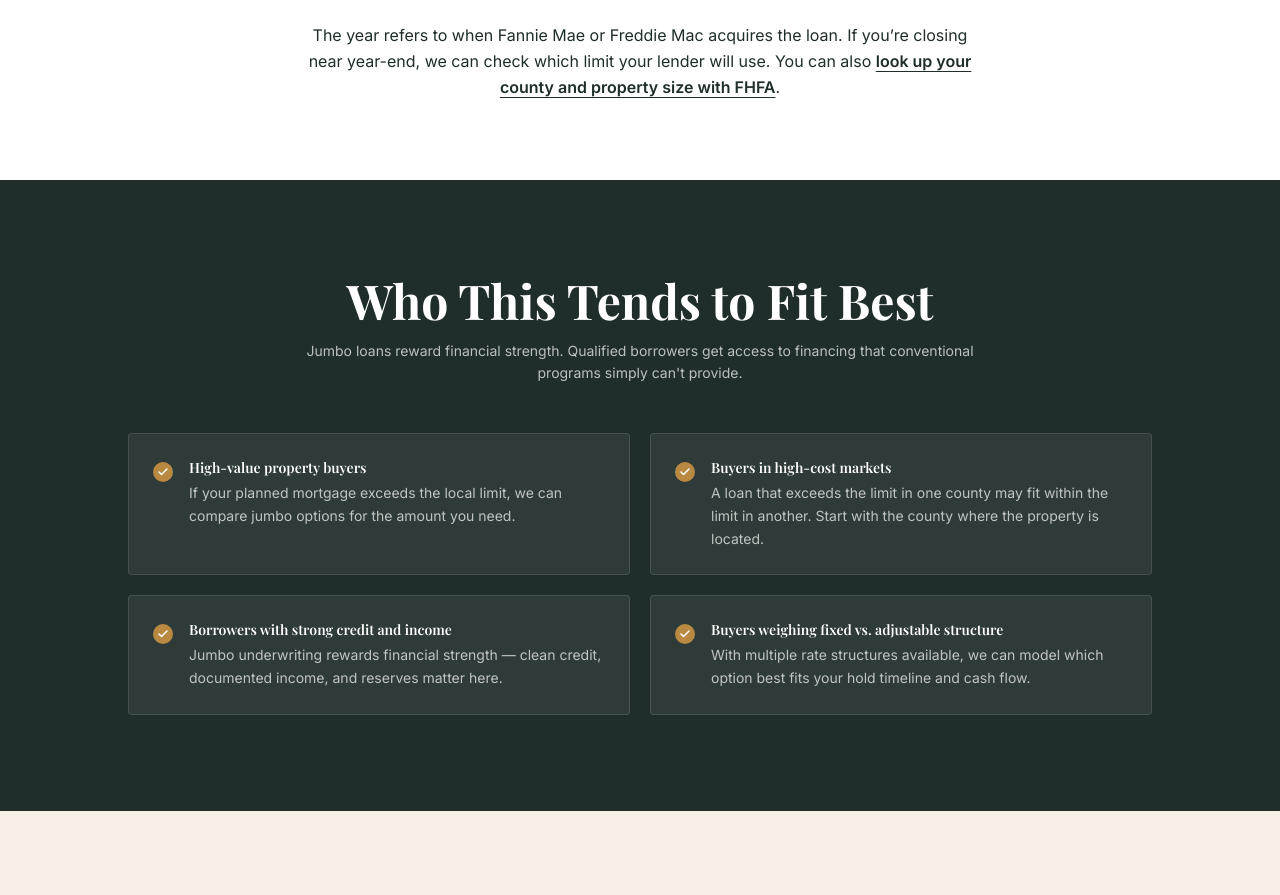
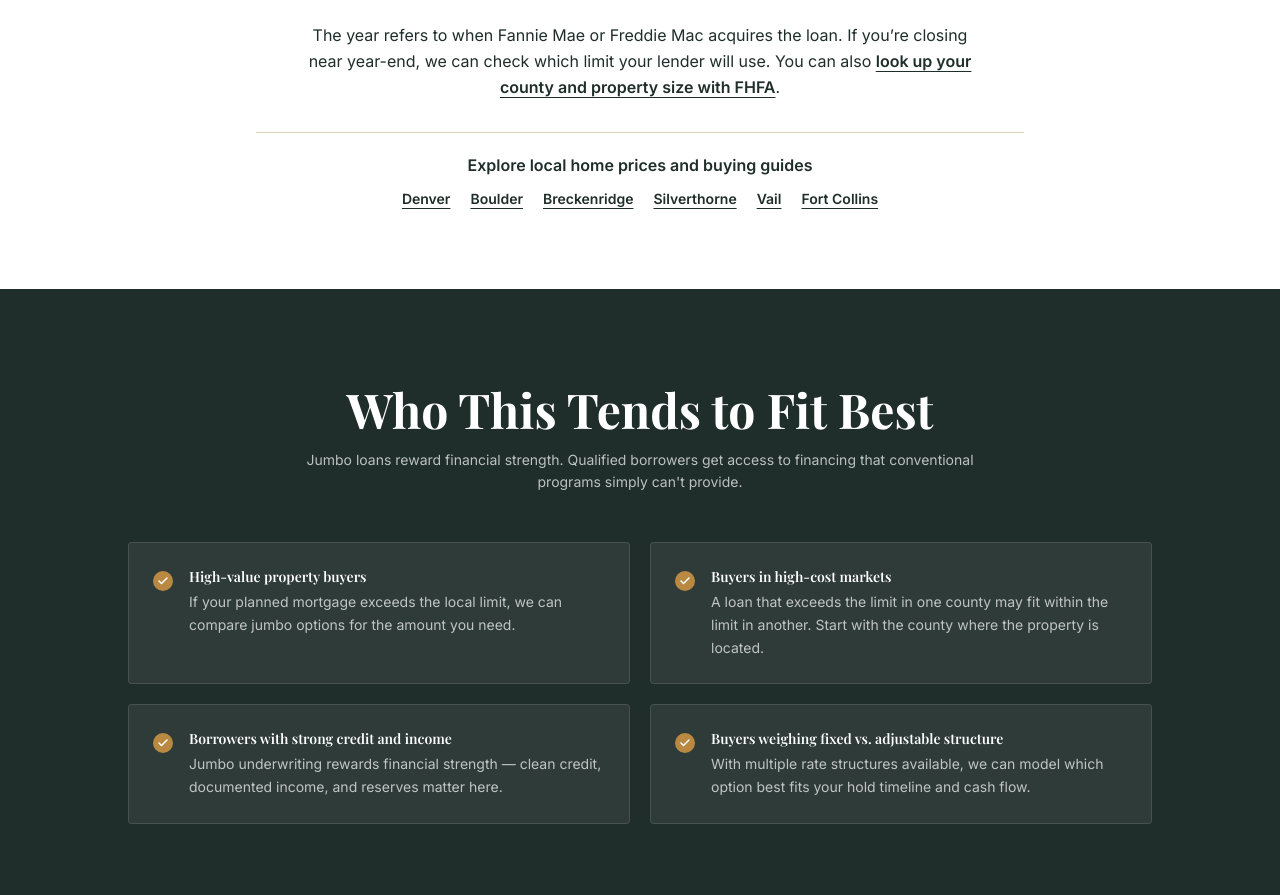
Before and after one commit to AppStudioPros/becker-team, a Next.js app: page /loan-programs/jumbo-loans in a window 1280 px wide. Shown: the part 2121-3016 px from the top of the page. Built offline with nearby package versions, Linux system fonts and the light colour scheme.

Commit message:
Link the jumbo county table to each priority city buying guide

```diff
--- a/app/loan-programs/jumbo-loans/page.tsx
+++ b/app/loan-programs/jumbo-loans/page.tsx
@@ -234,6 +234,17 @@ export default function JumboLoansPage() {
             </table>
           </div>
           <p className="mx-auto mt-6 max-w-2xl text-center leading-relaxed">The year refers to when Fannie Mae or Freddie Mac acquires the loan. If you’re closing near year-end, we can check which limit your lender will use. You can also <a href={fhfaLimitsUrl} className="font-semibold underline underline-offset-4">look up your county and property size with FHFA</a>.</p>
+          <nav aria-label="Local Colorado buying guides" className="mt-8 border-t border-[#ded4be] pt-5 text-center">
+            <p className="mb-3 font-semibold">Explore local home prices and buying guides</p>
+            <ul className="flex flex-wrap justify-center gap-x-5 gap-y-2 text-sm font-semibold underline underline-offset-4">
+              <li><Link href="/denver-mortgage#local-buying-guide">Denver</Link></li>
+              <li><Link href="/service-areas/boulder#local-buying-guide">Boulder</Link></li>
+              <li><Link href="/service-areas/breckenridge#local-buying-guide">Breckenridge</Link></li>
+              <li><Link href="/service-areas/silverthorne#local-buying-guide">Silverthorne</Link></li>
+              <li><Link href="/service-areas/vail#local-buying-guide">Vail</Link></li>
+              <li><Link href="/fort-collins-mortgage#local-buying-guide">Fort Collins</Link></li>
+            </ul>
+          </nav>
         </div>
       </section>
 
```
